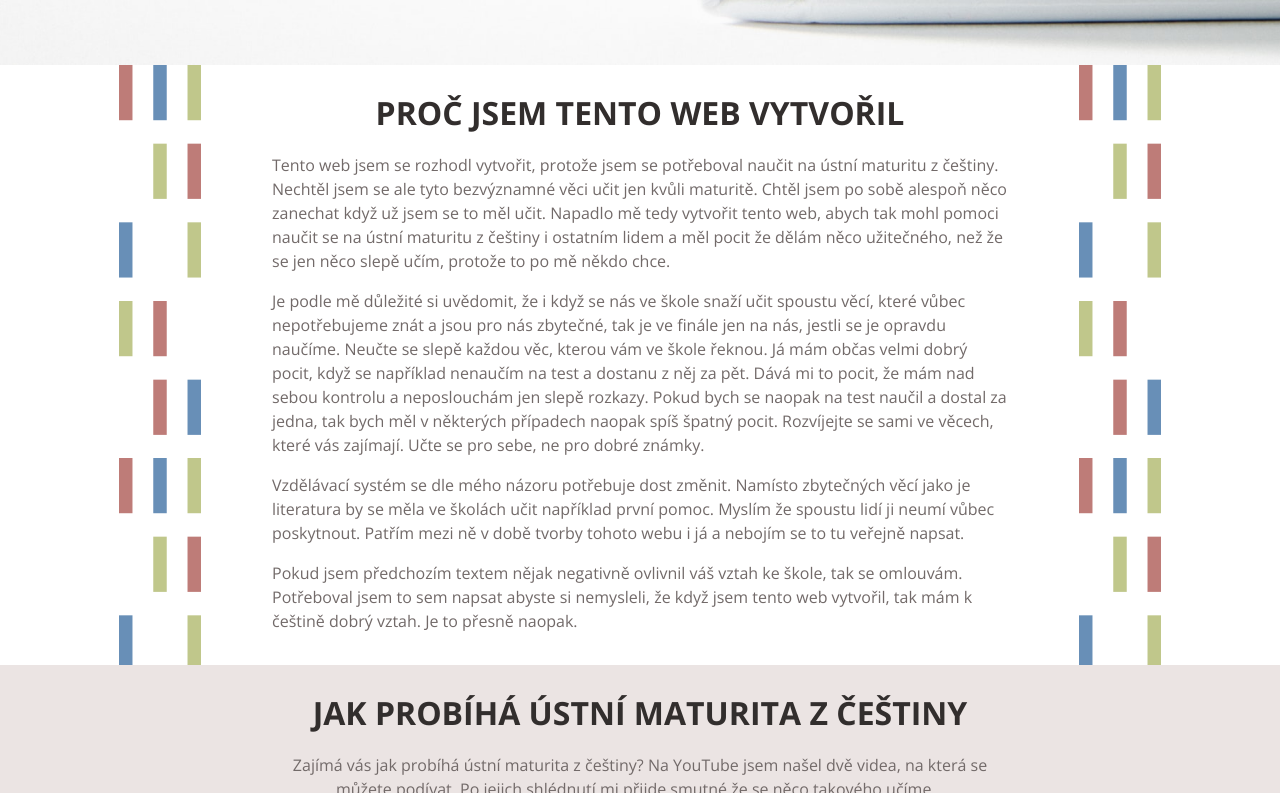
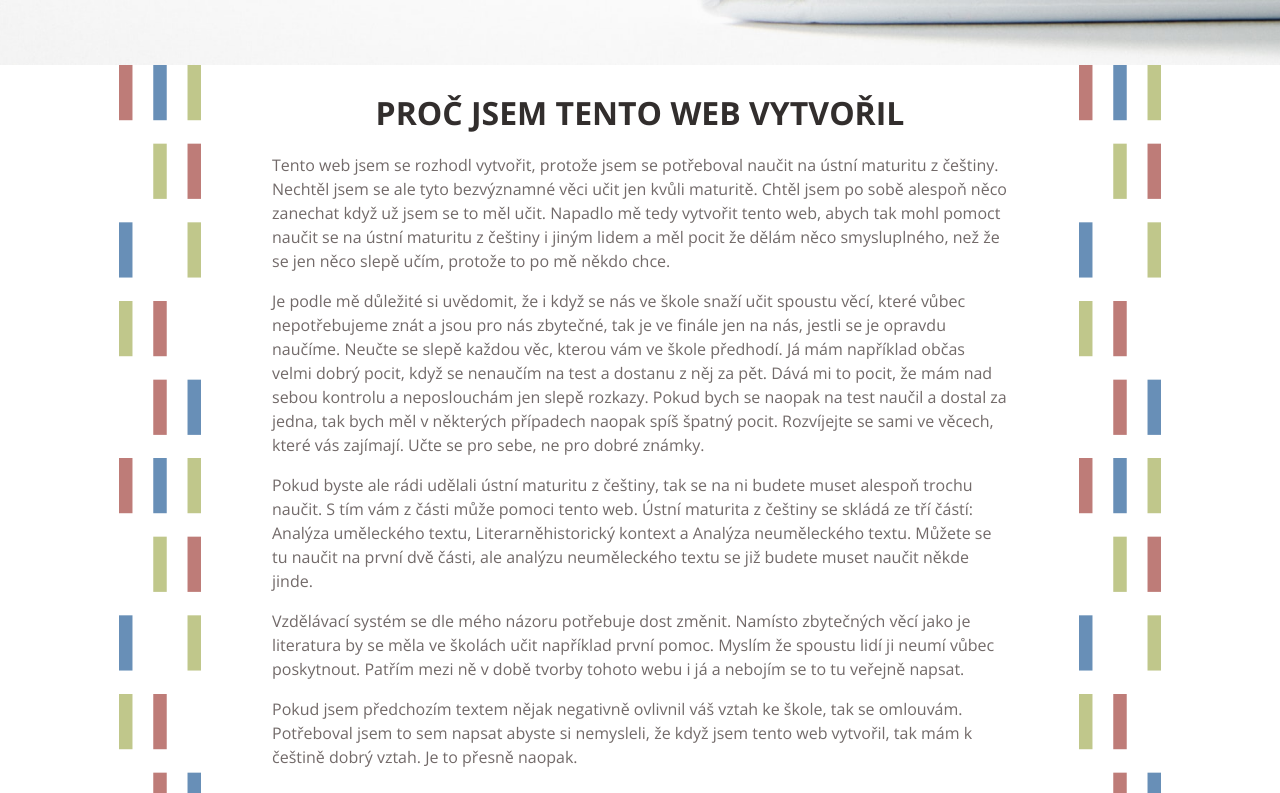
Before and after one commit to Jirkasa/dila-na-maturitu, a React (Create React App) app in the folder client/: page / in a window 1280 px wide. Shown: the part 735-1528 px from the top of the page. Built offline with nearby package versions, Linux system fonts and the light colour scheme; no server answers.

Commit message:
change text on home page

```diff
--- a/client/src/pages/Home/Home.js
+++ b/client/src/pages/Home/Home.js
@@ -30,8 +30,9 @@ function Home() {
                         <CenteredText>
                             <HeadingPrimary bottomMargin={6} asH2>Proč jsem tento web vytvořil</HeadingPrimary>
                         </CenteredText>
-                        <Paragraph bottomMargin={4}>Tento web jsem se rozhodl vytvořit, protože jsem se potřeboval naučit na ústní maturitu z češtiny. Nechtěl jsem se ale tyto bezvýznamné věci učit jen kvůli maturitě. Chtěl jsem po sobě alespoň něco zanechat když už jsem se to měl učit. Napadlo mě tedy vytvořit tento web, abych tak mohl pomoci naučit se na ústní maturitu z češtiny i ostatním lidem a měl pocit že dělám něco užitečného, než že se jen něco slepě učím, protože to po mě někdo chce.</Paragraph>
-                        <Paragraph bottomMargin={4}>Je podle mě důležité si uvědomit, že i když se nás ve škole snaží učit spoustu věcí, které vůbec nepotřebujeme znát a jsou pro nás zbytečné, tak je ve finále jen na nás, jestli se je opravdu naučíme. Neučte se slepě každou věc, kterou vám ve škole řeknou. Já mám občas velmi dobrý pocit, když se například nenaučím na test a dostanu z něj za pět. Dává mi to pocit, že mám nad sebou kontrolu a neposlouchám jen slepě rozkazy. Pokud bych se naopak na test naučil a dostal za jedna, tak bych měl v některých případech naopak spíš špatný pocit. Rozvíjejte se sami ve věcech, které vás zajímají. Učte se pro sebe, ne pro dobré známky.</Paragraph>
+                        <Paragraph bottomMargin={4}>Tento web jsem se rozhodl vytvořit, protože jsem se potřeboval naučit na ústní maturitu z češtiny. Nechtěl jsem se ale tyto bezvýznamné věci učit jen kvůli maturitě. Chtěl jsem po sobě alespoň něco zanechat když už jsem se to měl učit. Napadlo mě tedy vytvořit tento web, abych tak mohl pomoct naučit se na ústní maturitu z češtiny i jiným lidem a měl pocit že dělám něco smysluplného, než že se jen něco slepě učím, protože to po mě někdo chce.</Paragraph>
+                        <Paragraph bottomMargin={4}>Je podle mě důležité si uvědomit, že i když se nás ve škole snaží učit spoustu věcí, které vůbec nepotřebujeme znát a jsou pro nás zbytečné, tak je ve finále jen na nás, jestli se je opravdu naučíme. Neučte se slepě každou věc, kterou vám ve škole předhodí. Já mám například občas velmi dobrý pocit, když se nenaučím na test a dostanu z něj za pět. Dává mi to pocit, že mám nad sebou kontrolu a neposlouchám jen slepě rozkazy. Pokud bych se naopak na test naučil a dostal za jedna, tak bych měl v některých případech naopak spíš špatný pocit. Rozvíjejte se sami ve věcech, které vás zajímají. Učte se pro sebe, ne pro dobré známky.</Paragraph>
+                        <Paragraph bottomMargin={4}>Pokud byste ale rádi udělali ústní maturitu z češtiny, tak se na ni budete muset alespoň trochu naučit. S tím vám z části může pomoci tento web. Ústní maturita z češtiny se skládá ze tří částí: Analýza uměleckého textu, Literarněhistorický kontext a Analýza neuměleckého textu. Můžete se tu naučit na první dvě části, ale analýzu neuměleckého textu se již budete muset naučit někde jinde.</Paragraph>
                         <Paragraph bottomMargin={4}>Vzdělávací systém se dle mého názoru potřebuje dost změnit. Namísto zbytečných věcí jako je literatura by se měla ve školách učit například první pomoc. Myslím že spoustu lidí ji neumí vůbec poskytnout. Patřím mezi ně v době tvorby tohoto webu i já a nebojím se to tu veřejně napsat.</Paragraph>
                         <Paragraph>Pokud jsem předchozím textem nějak negativně ovlivnil váš vztah ke škole, tak se omlouvám. Potřeboval jsem to sem napsat abyste si nemysleli, že když jsem tento web vytvořil, tak mám k češtině dobrý vztah. Je to přesně naopak.</Paragraph>
                     </div>
```
